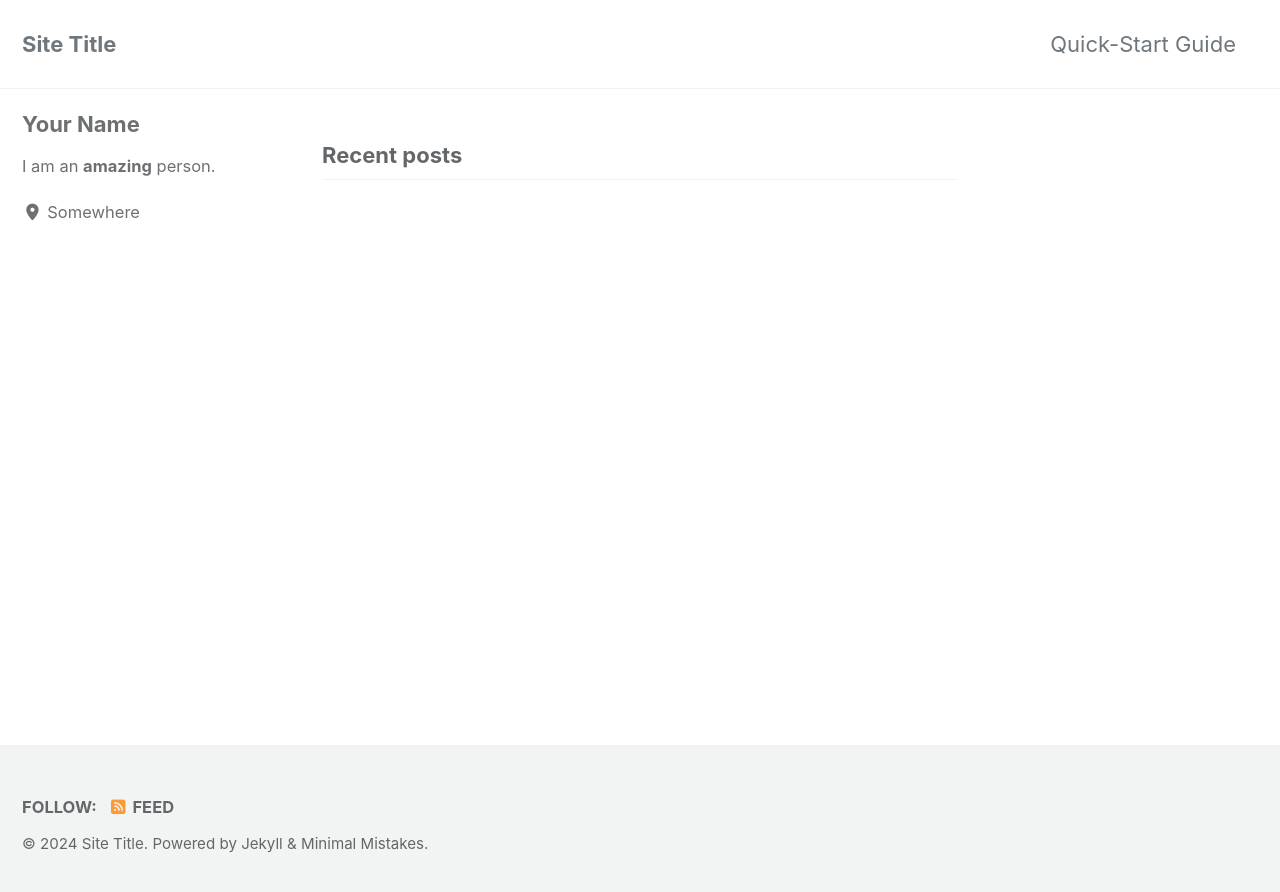
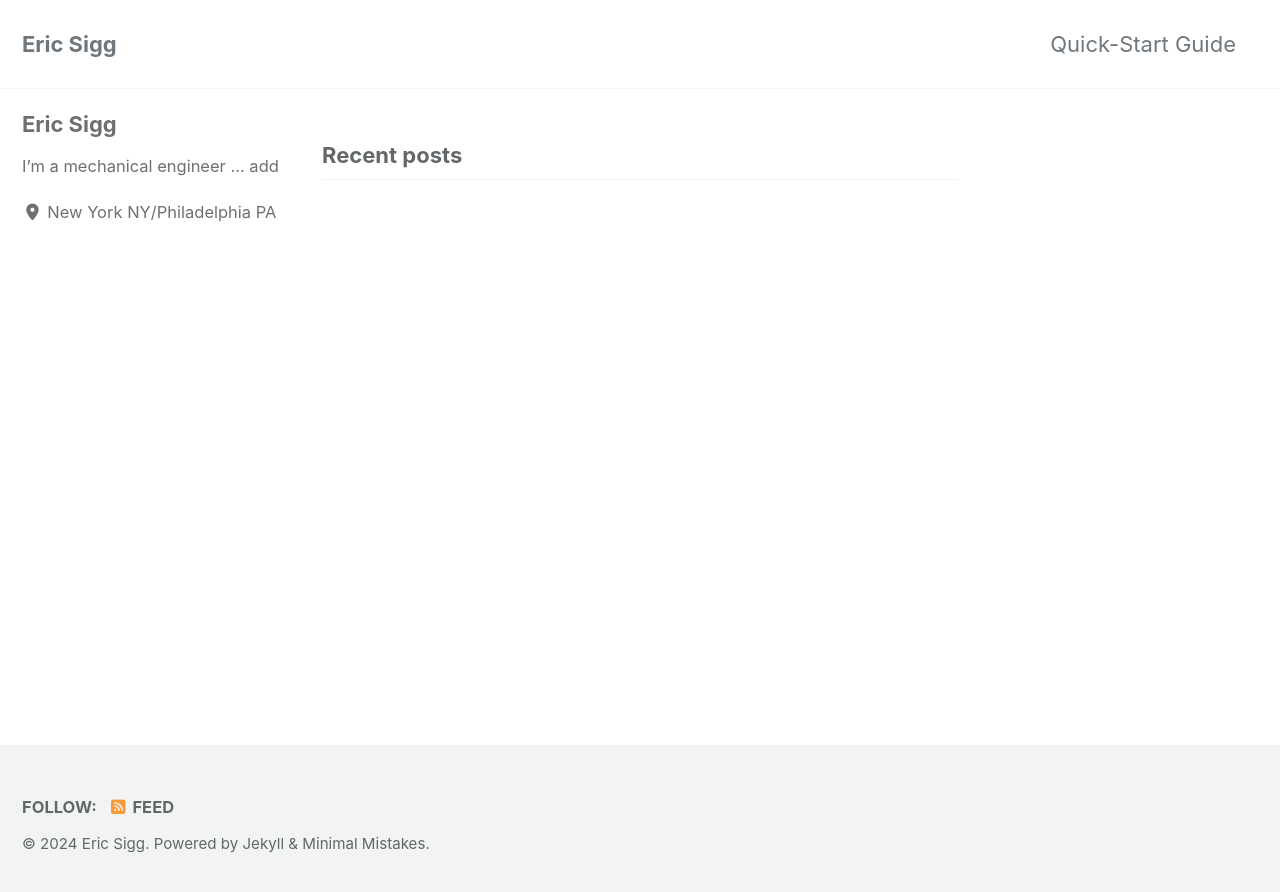
Before and after one commit to ericsigg1/ericsigg.github.io, a Jekyll site: the page built from index.html, in a window 1280 px wide. Shown: the top 892 px of the page. Built offline with Jekyll 4.4.1, drawn with Linux system fonts in a browser that asks for light colours; cached includes are drawn as plain includes; the list of posts is cut into pages by our own code.

Commit message:
Update _config.yml

```diff
--- a/_config.yml
+++ b/_config.yml
@@ -17,11 +17,11 @@ minimal_mistakes_skin    : "default" # "air", "aqua", "contrast", "dark", "dirt"
 # Site Settings
 locale                   : "en-US"
 rtl                      : # true, false (default) # turns direction of the page into right to left for RTL languages
-title                    : "Site Title"
+title                    : "Eric Sigg"
 title_separator          : "-"
 subtitle                 : # site tagline that appears below site title in masthead
-name                     : "Your Name"
-description              : "An amazing website."
+name                     : "Eric Sigg"
+description              : "Welcome! I'm Eric, Thanks for visiting my portfolio"
 url                      : "https://ericsigg1.github.io" # the base hostname & protocol for your site e.g. "https://mmistakes.github.io"
 baseurl                  : "/"
 repository               : # GitHub username/repo-name e.g. "mmistakes/minimal-mistakes"
@@ -113,52 +113,25 @@ analytics:
 
 # Site Author
 author:
-  name             : "Your Name"
+  name             : "Eric Sigg"
   avatar           : # path of avatar image, e.g. "/assets/images/bio-photo.jpg"
-  bio              : "I am an **amazing** person."
-  location         : "Somewhere"
+  bio              : "I'm a mechanical engineer ... add"
+  location         : "New York NY/Philadelphia PA"
   email            :
   links:
-    - label: "Email"
+    - label: "ericdsigg@gmail.com"
       icon: "fas fa-fw fa-envelope-square"
-      # url: "mailto:your.name@email.com"
+      # url: "mailto:ericdsigg@gmail.com"
     - label: "Website"
       icon: "fas fa-fw fa-link"
-      # url: "https://your-website.com"
-    - label: "Twitter"
-      icon: "fab fa-fw fa-twitter-square"
-      # url: "https://twitter.com/"
-    - label: "Facebook"
-      icon: "fab fa-fw fa-facebook-square"
-      # url: "https://facebook.com/"
+      # url: "https://ericsigg1.github.io"
     - label: "GitHub"
       icon: "fab fa-fw fa-github"
-      # url: "https://github.com/"
-    - label: "Instagram"
-      icon: "fab fa-fw fa-instagram"
-      # url: "https://instagram.com/"
+      # url: "https://github.com/ericsigg1"
 
 # Site Footer
 footer:
-  links:
-    - label: "Twitter"
-      icon: "fab fa-fw fa-twitter-square"
-      # url:
-    - label: "Facebook"
-      icon: "fab fa-fw fa-facebook-square"
-      # url:
-    - label: "GitHub"
-      icon: "fab fa-fw fa-github"
-      # url:
-    - label: "GitLab"
-      icon: "fab fa-fw fa-gitlab"
-      # url:
-    - label: "Bitbucket"
-      icon: "fab fa-fw fa-bitbucket"
-      # url:
-    - label: "Instagram"
-      icon: "fab fa-fw fa-instagram"
-      # url:
+
 
 
 # Reading Files
```
